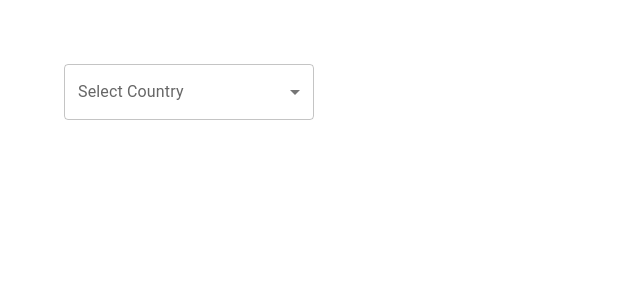
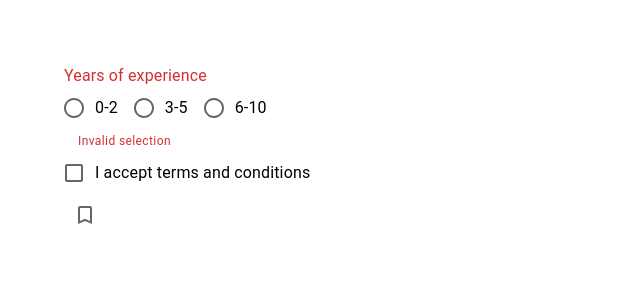
Before and after one commit to Jobayer-ak/mui-demo, a React (Create React App) app: page / in a window 1280 px wide. Shown: the top 300 px of the page, without its empty margins (0-640 px from the left). Built offline with nearby package versions, Linux system fonts and the light colour scheme.

Commit message:
working with mui checkbox and checkbox group

```diff
--- a/src/App.tsx
+++ b/src/App.tsx
@@ -1,5 +1,7 @@
 import './App.css';
 import MuiButton from './components/MuiButton';
+import MuiCheckbox from './components/MuiCheckbox';
+import MuiRadioButton from './components/MuiRadioButton';
 import MuiSelect from './components/MuiSelect';
 import MuiTextFiled from './components/MuiTextFiled';
 import MuiTypography from './components/MuiTypography';
@@ -10,7 +12,9 @@
       {/* <MuiTypography></MuiTypography> */}
       {/* <MuiButton></MuiButton> */}
       {/* <MuiTextFiled/> */}
-      <MuiSelect/>
+      {/* <MuiSelect/> */}
+      <MuiRadioButton/>
+      <MuiCheckbox/>
     </div>
   );
 }
--- /dev/null
+++ b/src/components/MuiCheckbox.tsx
@@ -0,0 +1,35 @@
+import { Box, Checkbox, FormControlLabel } from "@mui/material";
+import BookmarkBorderIcon from "@mui/icons-material/BookmarkBorder";
+import BookmarkIcon from "@mui/icons-material/Bookmark";
+import { useState } from "react";
+
+const MuiCheckbox = () => {
+  const [acceptTnC, setAcceptTnC] = useState(false);
+
+  console.log({ acceptTnC });
+
+  const handleChange = (event: React.ChangeEvent<HTMLInputElement>) => {
+    setAcceptTnC(event.target.checked);
+  };
+
+  return (
+    <Box>
+      <Box>
+        <FormControlLabel
+          label="I accept terms and conditions"
+          control={<Checkbox checked={acceptTnC} onChange={handleChange} />}
+        />
+      </Box>
+      <Box>
+        <Checkbox
+          icon={<BookmarkBorderIcon />}
+          checkedIcon={<BookmarkIcon />}
+          checked={acceptTnC}
+          onChange={handleChange}
+        />
+      </Box>
+    </Box>
+  );
+};
+
+export default MuiCheckbox;
--- /dev/null
+++ b/src/components/MuiRadioButton.tsx
@@ -0,0 +1,43 @@
+import React, { useState } from "react";
+import {
+  Box,
+  FormControl,
+  FormLabel,
+  FormControlLabel,
+  RadioGroup,
+  Radio,
+  FormHelperText,
+} from "@mui/material";
+
+const MuiRadioButton = () => {
+  const [value, setValue] = useState("");
+
+  console.log({value})
+  const handleChange = (event: React.ChangeEvent<HTMLInputElement>) =>{
+    setValue(event.target.value);
+  }
+
+  return (
+    <Box>
+      <FormControl error>
+        <FormLabel id="job-experience-group-label">
+          Years of experience
+        </FormLabel>
+        <RadioGroup
+          name="job-experience-group"
+          aria-label="job-experience-group-label"
+          value={value}
+          onChange={handleChange}
+          row
+        >
+          <FormControlLabel control={<Radio size="medium" color="secondary" />}label="0-2" value="0-2" />
+          <FormControlLabel control={<Radio />} label="3-5" value="3-5" />
+          <FormControlLabel control={<Radio />} label="6-10" value="6-10" />
+        </RadioGroup>
+        <FormHelperText>Invalid selection</FormHelperText>
+      </FormControl>
+    </Box>
+  );
+};
+
+export default MuiRadioButton;
--- a/src/components/MuiSelect.tsx
+++ b/src/components/MuiSelect.tsx
@@ -3,21 +3,29 @@
 import React, { useState } from "react";
 
 const MuiSelect = () => {
-  const [country, setCountry] = useState("");
+  const [countries, setCountries] = useState<string[]>([]);
 
-  console.log({country});
+  console.log({countries});
 
   const handleChange = (event: React.ChangeEvent<HTMLInputElement>) => {
-    setCountry(event.target.value as string);
+    const value = event.target.value;
+    setCountries(typeof value === "string" ? value.split(","): value);
   };
   return (
     <Box width="250px">
       <TextField
         label="Select Country"
         select
-        value={country}
+        value={countries}
         onChange={handleChange}
         fullWidth
+        SelectProps={{
+          multiple: true,
+        }}
+        size="small"
+        color="secondary"
+        helperText="Please select your country"
+        error
       >
         <MenuItem value="US">USA</MenuItem>
         <MenuItem value="AU">Australia</MenuItem>
```
